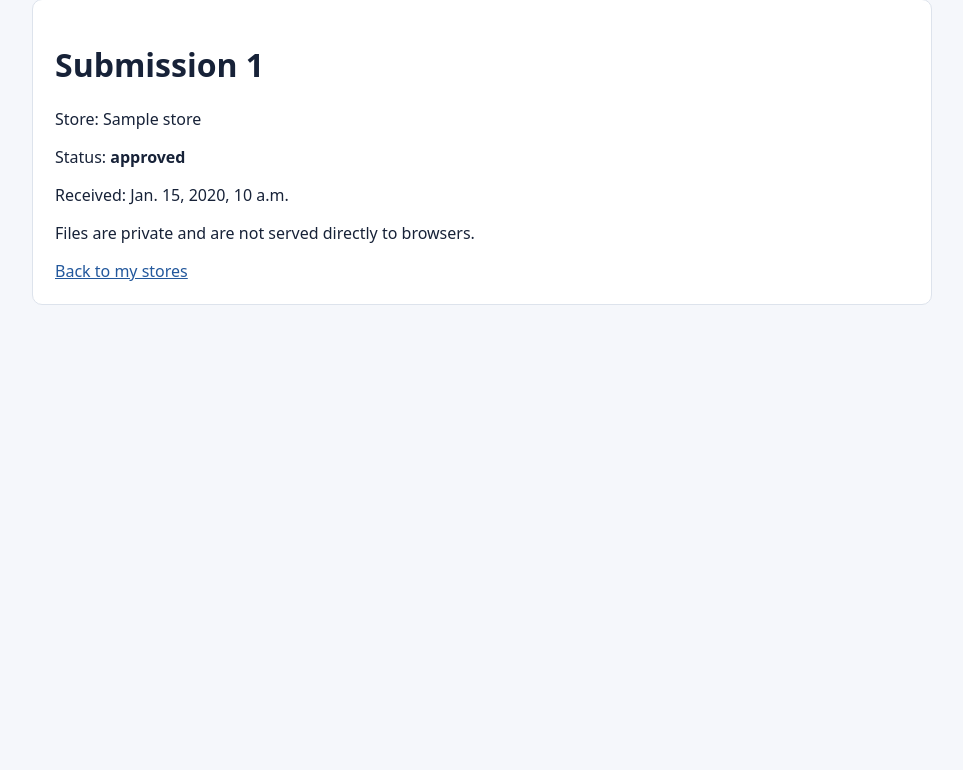
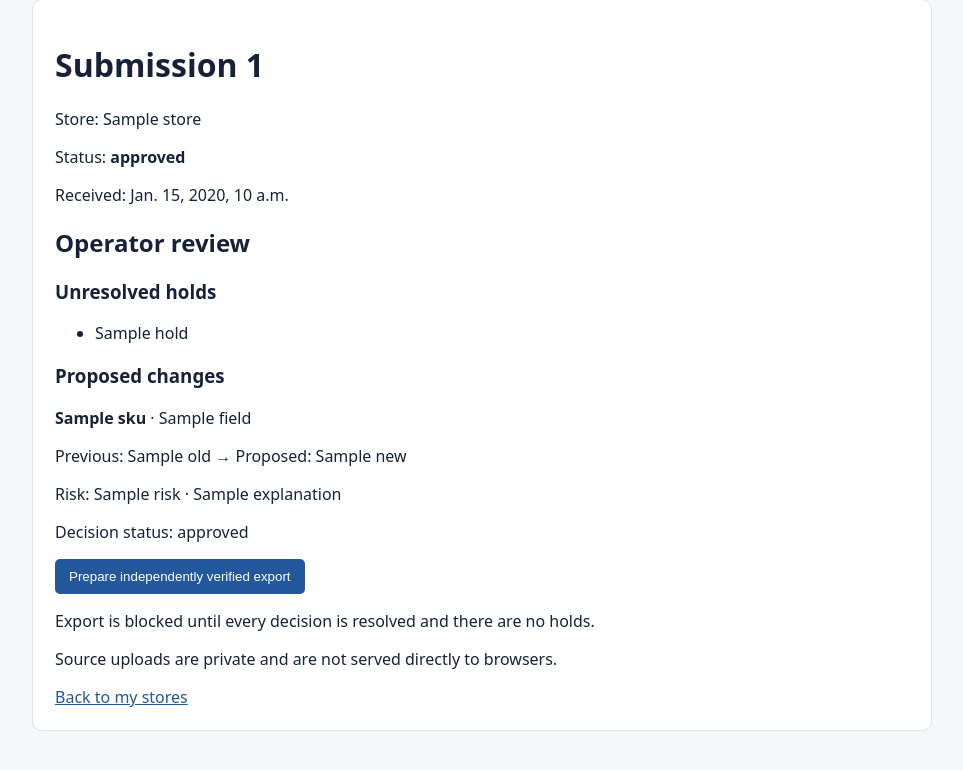
Before and after one commit to ethanmyoung1415-ctrl/V3-Business-, a Django app: template templates/job.html in a window 1280 px wide. Shown: the part 162-932 px from the top of the page, without its empty margins (158-1121 px from the left). Before the commit the page ends 467 px from the top, so only its background shows below. Run offline with Django 5.2, Linux system fonts and the light colour scheme; tables that the repository leaves empty hold one stand-in row (values such as "Sample post"); the template is opened without the code that fills it: values that come from a table or form of the project are taken from there, most other values are stand-ins (such as "Sample title", 1, 10 or a date in 2020); data that the repository does not hold is empty; parts of the project's set-up code (start-up, migrations or seed data) failed here and were passed over.

Commit message:
Add permission-gated operator decisions and verified customer download interface

```diff
--- a/templates/job.html
+++ b/templates/job.html
@@ -1,7 +1,38 @@
 {% extends "base.html" %}{% block content %}
-<h1>Submission {{ job.id }}</h1><p>Store: {{ job.store.name }}</p>
-<p>Status: <strong>{{ job.status }}</strong></p>
+<h1>Submission {{ job.id }}</h1>
+<p>Store: {{ job.store.name }}</p><p>Status: <strong>{{ job.status }}</strong></p>
 <p>Received: {{ job.created_at }}</p>
-<p>Files are private and are not served directly to browsers.</p>
+{% if job.status == "ready" %}
+<p><a href="{% url 'download' job.id %}">Download independently verified catalog CSV</a></p>
+{% endif %}
+{% if can_review and details %}
+<h2>Operator review</h2>
+<h3>Unresolved holds</h3>
+<ul>{% for hold in details.holds %}
+<li>{{ hold }}</li>{% empty %}<li>No holds.</li>{% endfor %}</ul>
+<h3>Proposed changes</h3>
+{% for change in details.changes %}
+<section>
+<p><strong>{{ change.sku }}</strong> · {{ change.field }}</p>
+<p>Previous: {{ change.old }} → Proposed: {{ change.new }}</p>
+<p>Risk: {{ change.advice.risk }} · {{ change.advice.explanation }}</p>
+<p>Decision status: {{ change.status }}</p>
+{% if change.status == "pending" %}
+<form action="{% url 'decision' job.id %}" method="post">
+{% csrf_token %}
+<input type="hidden" name="change_id" value="{{ change.id }}">
+<label>Reason <input name="reason" maxlength="300" required></label>
+<button type="submit" name="decision" value="approved">Approve</button>
+<button type="submit" name="decision" value="rejected">Reject</button>
+</form>
+{% endif %}
+</section>
+{% empty %}<p>No changes detected.</p>{% endfor %}
+<form action="{% url 'export_job' job.id %}" method="post">
+{% csrf_token %}<button type="submit">Prepare independently verified export</button>
+</form>
+<p>Export is blocked until every decision is resolved and there are no holds.</p>
+{% endif %}
+<p>Source uploads are private and are not served directly to browsers.</p>
 <a href="{% url 'dashboard' %}">Back to my stores</a>
 {% endblock %}
```
